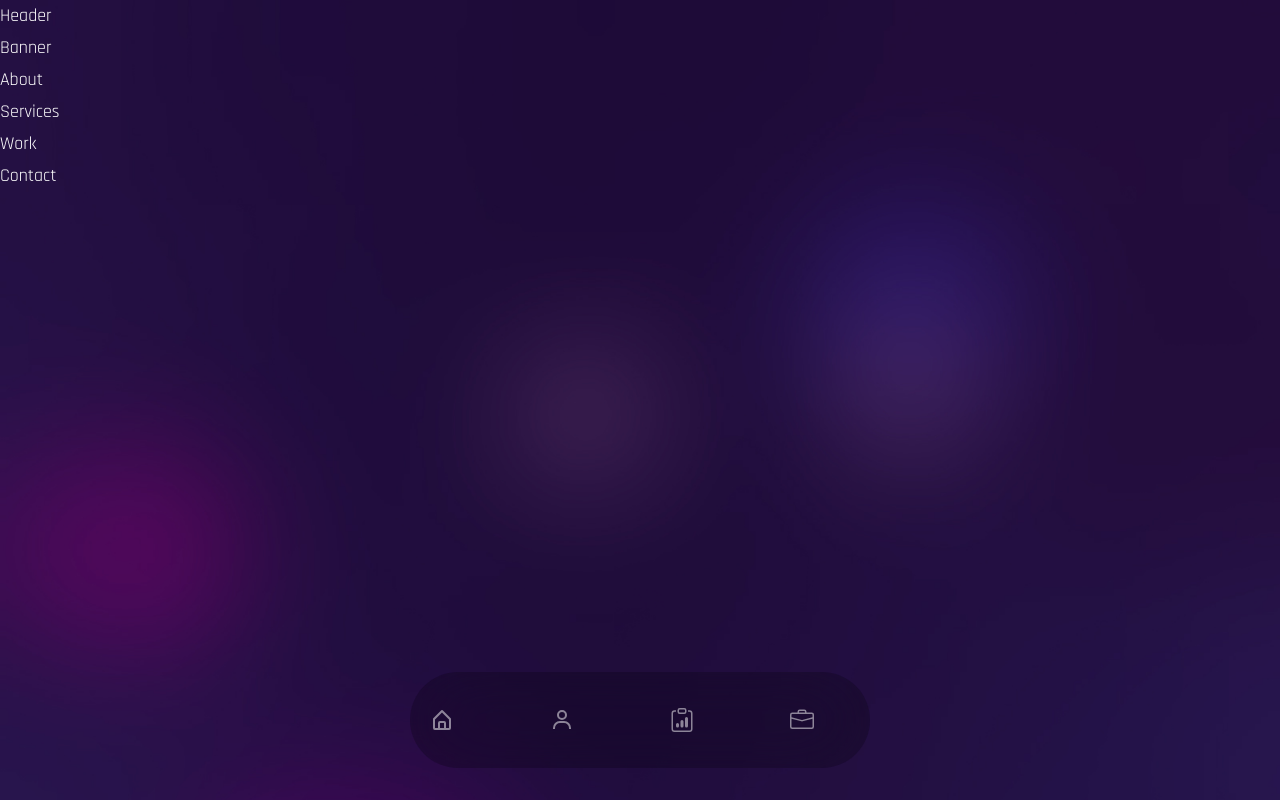
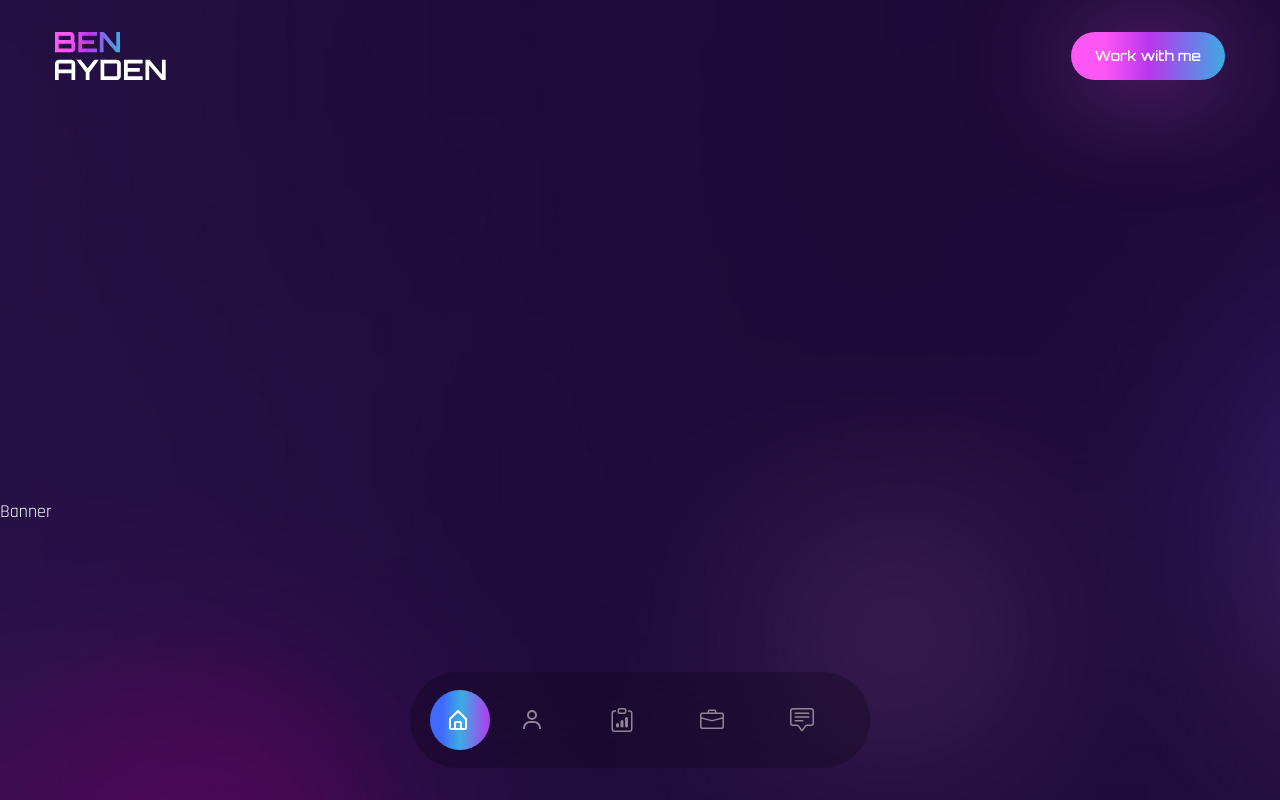
Before and after one commit to EmpireVikashh/Portfolio, a React (Create React App) app: page / in a window 1280 px wide. Shown: the top 800 px of the page. Built offline with nearby package versions, Linux system fonts and the light colour scheme; the HTML template or start-up script is replaced by a standard one; a web font is replaced by a local one.

Commit message:
workingOnClickNavigation

```diff
--- a/src/components/About.js
+++ b/src/components/About.js
@@ -1,7 +1,7 @@
 import React from 'react';
 
 const About = () => {
-  return <div>About</div>;
+  return <div className='section' id='about'>About</div>;
 };
 
 export default About;
--- a/src/components/Banner.js
+++ b/src/components/Banner.js
@@ -1,7 +1,7 @@
 import React from 'react';
 
 const Banner = () => {
-  return <div>Banner</div>;
+  return <div className='section' id='home'>Banner</div>;
 };
 
 export default Banner;
--- a/src/components/Contact.js
+++ b/src/components/Contact.js
@@ -1,7 +1,7 @@
 import React from 'react';
 
 const Contact = () => {
-  return <div>Contact</div>;
+  return <div className='section' id='contact'>Contact</div>;
 };
 
 export default Contact;
--- a/src/components/Header.js
+++ b/src/components/Header.js
@@ -1,7 +1,19 @@
 import React from 'react';
+import Logo from '../assets/logo.svg'
 
 const Header = () => {
-  return <div>Header</div>;
+  return <header className="p-8" >
+    <div className="container mx-auto">
+      <div className='flex justify-between items-center'>
+        {/* logo */}
+        <a href="#">
+          <img src={Logo} alt="logo" />
+        </a>
+        {/* Nutton */}
+        <button className='btn btn-sm'> Work with me</button>
+      </div>
+    </div>
+  </header>;
 };
 
 export default Header;
--- a/src/components/Nav.js
+++ b/src/components/Nav.js
@@ -1,6 +1,6 @@
 import React from "react";
 import { BiHomeAlt, BiUser } from "react-icons/bi";
-import { BsClipboardData, BsBriefcase, BsChatSquare } from "react-icons/bs";
+import { BsClipboardData, BsBriefcase, BsChatSquareText } from "react-icons/bs";
 
 // Link
 import { Link } from "react-scroll";
@@ -11,17 +11,20 @@
       <div className="container mx-auto">
         {/* nav inner */}
         <div className="w-full bg-black/20 h-[96px] backdrop-blur-2xl rounded-full max-w-[460px] mx-auto px-5 flex justify-between text-2xl text-white/50 items-center">
-          <Link className=" cursor-pointer w-[60px] h-[60px] flex items-center">
+          <Link to="home" activeClass="active" smooth={true} spy={true} offset={-200} className=" cursor-pointer w-[60px] h-[60px] flex items-center">
             <BiHomeAlt />
           </Link>
-          <Link className=" cursor-pointer w-[60px] h-[60px] flex items-center">
+          <Link to="about" activeClass="active" smooth={true} spy={true} className=" cursor-pointer w-[60px] h-[60px] flex items-center">
             <BiUser />
           </Link>
-          <Link className=" cursor-pointer w-[60px] h-[60px] flex items-center">
+          <Link to="services" activeClass="active" smooth={true} spy={true} className=" cursor-pointer w-[60px] h-[60px] flex items-center">
             <BsClipboardData />
           </Link>
-          <Link className=" cursor-pointer w-[60px] h-[60px] flex items-center">
+          <Link to="work" activeClass="active" smooth={true} spy={true} className=" cursor-pointer w-[60px] h-[60px] flex items-center">
             <BsBriefcase />
+          </Link
+          ><Link to="contact" activeClass="active" smooth={true} spy={true} className=" cursor-pointer w-[60px] h-[60px] flex items-center">
+            <BsChatSquareText />
           </Link>
         </div>
       </div>
--- a/src/components/Services.js
+++ b/src/components/Services.js
@@ -1,7 +1,7 @@
 import React from 'react';
 
 const Services = () => {
-  return <div>Services</div>;
+  return <div className='section' id='services'>Services</div>;
 };
 
 export default Services;
--- a/src/components/Work.js
+++ b/src/components/Work.js
@@ -1,7 +1,7 @@
 import React from 'react';
 
 const Work = () => {
-  return <div>Work</div>;
+  return <div className='section' id='work'>Work</div>;
 };
 
 export default Work;
```
